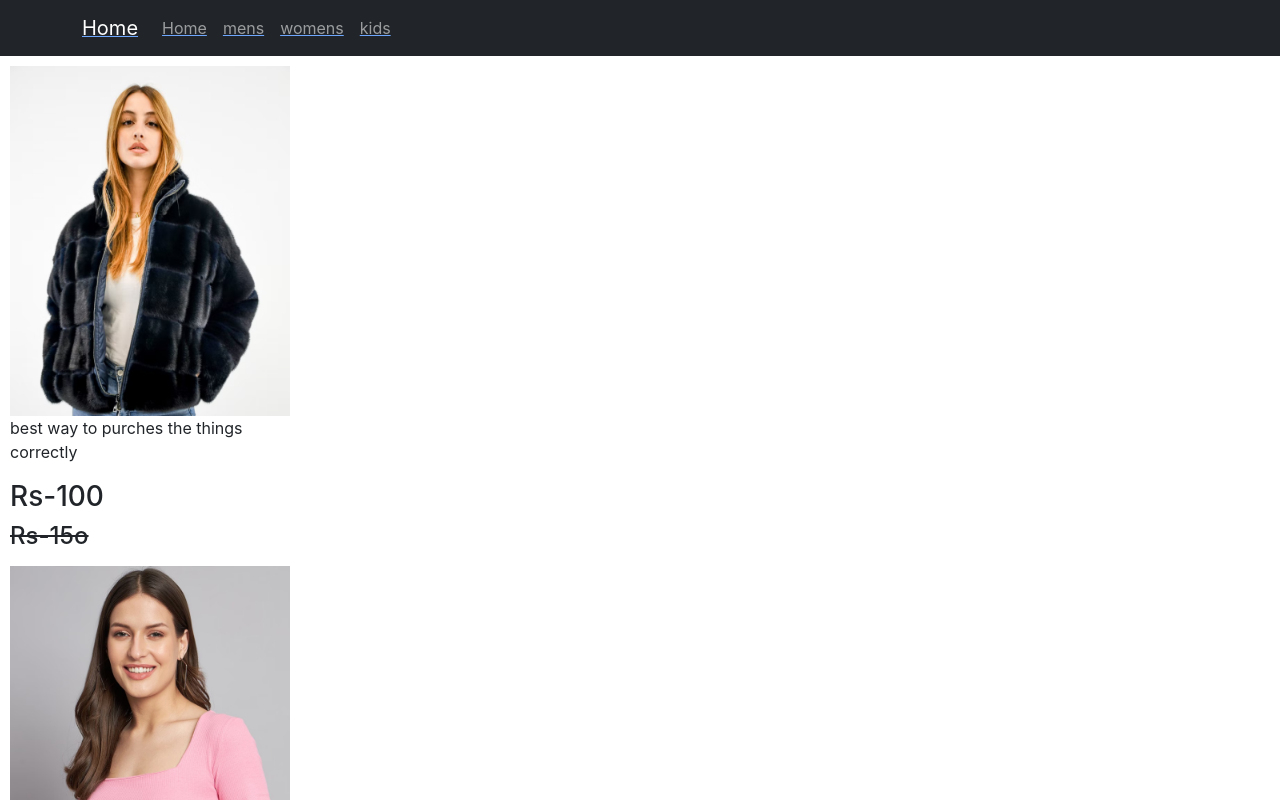
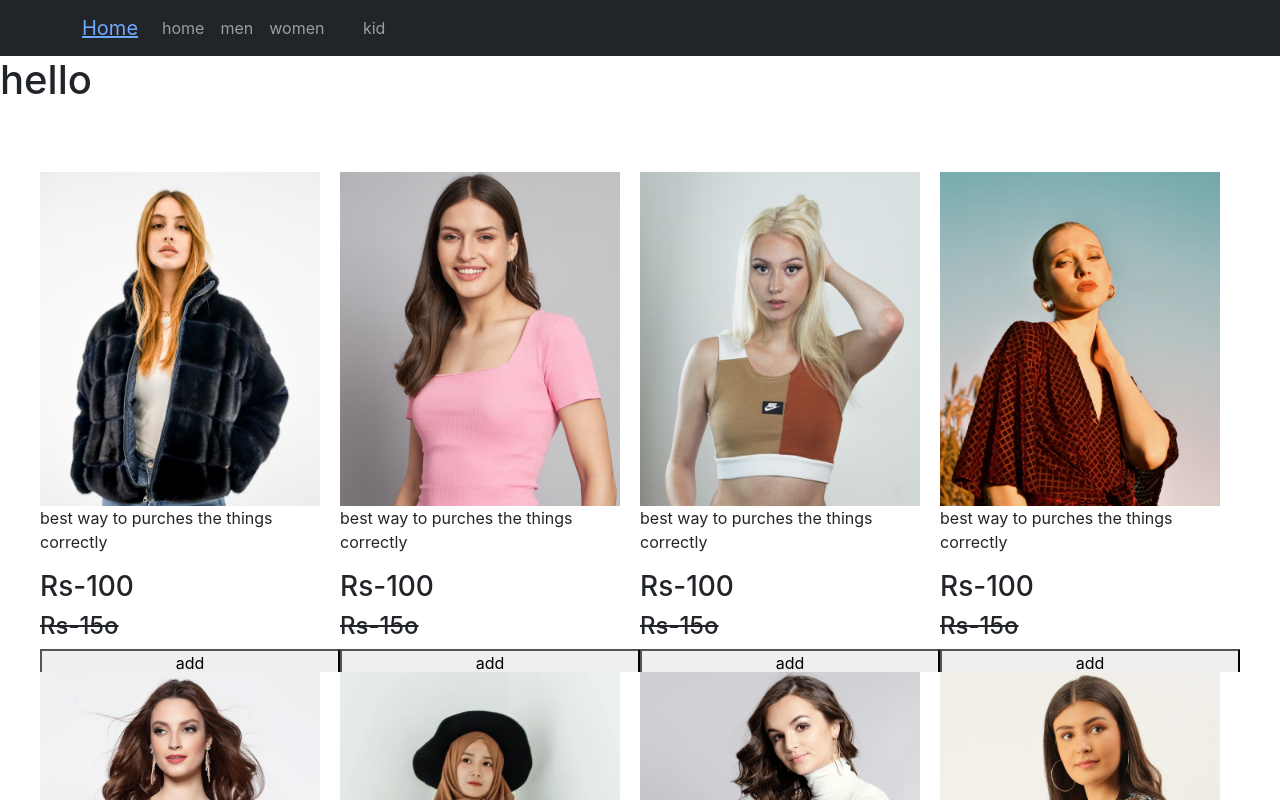
Before and after one commit to sonulodhi142/E-Commerce, a React (Create React App) app in the folder my-app/: page / in a window 1280 px wide. Shown: the top 800 px of the page. Built offline with nearby package versions, Linux system fonts and the light colour scheme.

Commit message:
practice

```diff
--- a/my-app/src/App.js
+++ b/my-app/src/App.js
@@ -5,13 +5,19 @@ import Home from './components/Home';
 import Mens from './components/Mans';
 import NavBar from './components/Navbar';
 import {BrowserRouter} from 'react-router-dom';
+import Catagory from './components/Catagory';
+import CartItem from './components/CartItem';
 
 function App() {
   return (
     <BrowserRouter>
       <NavBar/>
+      <CartItem/>
       <Routes>
       <Route path='/' element={<Home/>} />
+      <Route path='/men' element={<Catagory dataType='men' />} />
+      <Route path='/women' element={<Catagory dataType='women' />} />
+      <Route path='/kid' element={<Catagory dataType='kid' />} />
     </Routes>
     </BrowserRouter>
   );
--- a/my-app/src/ShopContaxt.js
+++ b/my-app/src/ShopContaxt.js
@@ -3,12 +3,26 @@ import all_product from "./Assets/all_product"
 
 export const ShopContaxt = createContext(null);
 
+const getDefaultCart = () =>{
+
+    let Cart = {};
+    for (let index = 0; index < all_product.length; index++){
+        Cart[index] = 0;
+    }
+    return Cart;
+}
+
 const ShopCantaxtProvider = (props) =>{
+    let [cartItems, setCartItem] = useState(getDefaultCart);
 
-    const [cartItems, setCartItem] = useState(null);
+    const addCart = (itemId) =>{
+        setCartItem((prev)=>({...prev,[itemId]:prev[itemId]+1}))
+        alert("Your Product is Succesfully add to the Cart")
+    }
+    console.log(cartItems)
 
 
-    const contaxtValue = {all_product}
+    const contaxtValue = {all_product, addCart, cartItems}
 
     return(
         <ShopContaxt.Provider value={contaxtValue}>
--- a/my-app/src/components/Card.js
+++ b/my-app/src/components/Card.js
@@ -1,14 +1,18 @@
-import React from 'react'
+import React, { useContext } from 'react'
 import img from '../Assets/product_1.png'
 import './styles/Card.css'
+import { ShopContaxt } from '../ShopContaxt'
 
 const Card = ({item}) => {
+  const {addCart} = useContext(ShopContaxt);
+
   return (
     <div className='Card'>
         <img src={item.image} alt='image'/>
         <p>best way to purches the things correctly</p>
         <h3>Rs-100</h3>
         <h4><del>Rs-15o</del></h4>
+        <button onClick={()=> addCart(item.id)}>add</button>
     </div>
   )
 }
--- /dev/null
+++ b/my-app/src/components/CartItem.js
@@ -0,0 +1,24 @@
+import React, { useContext } from 'react'
+import { ShopContaxt } from '../ShopContaxt'
+import all_product from '../Assets/all_product';
+
+const CartItem = () => {
+
+    const {cartItems} = useContext(ShopContaxt);
+  return (
+    <div>
+        <h1>hello</h1>
+        {
+            all_product.map((e)=> {
+                if(cartItems[e.id]>0){
+                    return <div>
+                        <img src={e.image} alt="" />
+                    </div>
+                }
+            })
+        }
+    </div>
+  )
+}
+
+export default CartItem
--- a/my-app/src/components/Catagory.js
+++ b/my-app/src/components/Catagory.js
@@ -1,10 +1,11 @@
 import React from 'react'
 import all_product from '../Assets/all_product'
 import Card from './Card'
+import './styles/Catagory.css'
 
 const Catagory = ({dataType}) => {
   return (
-    <div>
+    <div className='category'>
         {
           all_product.map((item , i) => {
             if(item.category == dataType){
--- a/my-app/src/components/Navbar.js
+++ b/my-app/src/components/Navbar.js
@@ -8,12 +8,13 @@ const NavBar = () => {
   return (
     <Navbar bg="dark" data-bs-theme="dark">
         <Container>
-          <Link to="/" ><Navbar.Brand href="#home">Home </Navbar.Brand></Link>
+          <Navbar.Brand><Link to="/" >Home </Link></Navbar.Brand>
           <Nav className="me-auto">
-            <Link to="/"><Nav.Link href="/">Home</Nav.Link></Link>
-            <Link to="/mens"><Nav.Link href="/mens">mens</Nav.Link></Link>
-            <Link to='/womens'><Nav.Link href="/womens">womens</Nav.Link></Link>
-            <Link to="/kids"><Nav.Link href="/kids">kids</Nav.Link></Link>
+            <Nav.Link href="/">home</Nav.Link>
+            <Nav.Link href="/men">men</Nav.Link>
+            <Nav.Link href="/women">women</Nav.Link>
+            kid<Nav.Link href="/kid">kid</Nav.Link>
+
           </Nav>
         </Container>
       </Navbar>
--- /dev/null
+++ b/my-app/src/components/styles/Catagory.css
@@ -0,0 +1,14 @@
+*{
+    margin: 0;
+    padding: 0;
+    box-sizing: border-box;
+}
+
+.category{
+    display: flex;
+    flex-wrap: wrap;
+    align-items: center;
+    justify-content: center;
+    position: relative;
+    top: 50px;
+}
```
